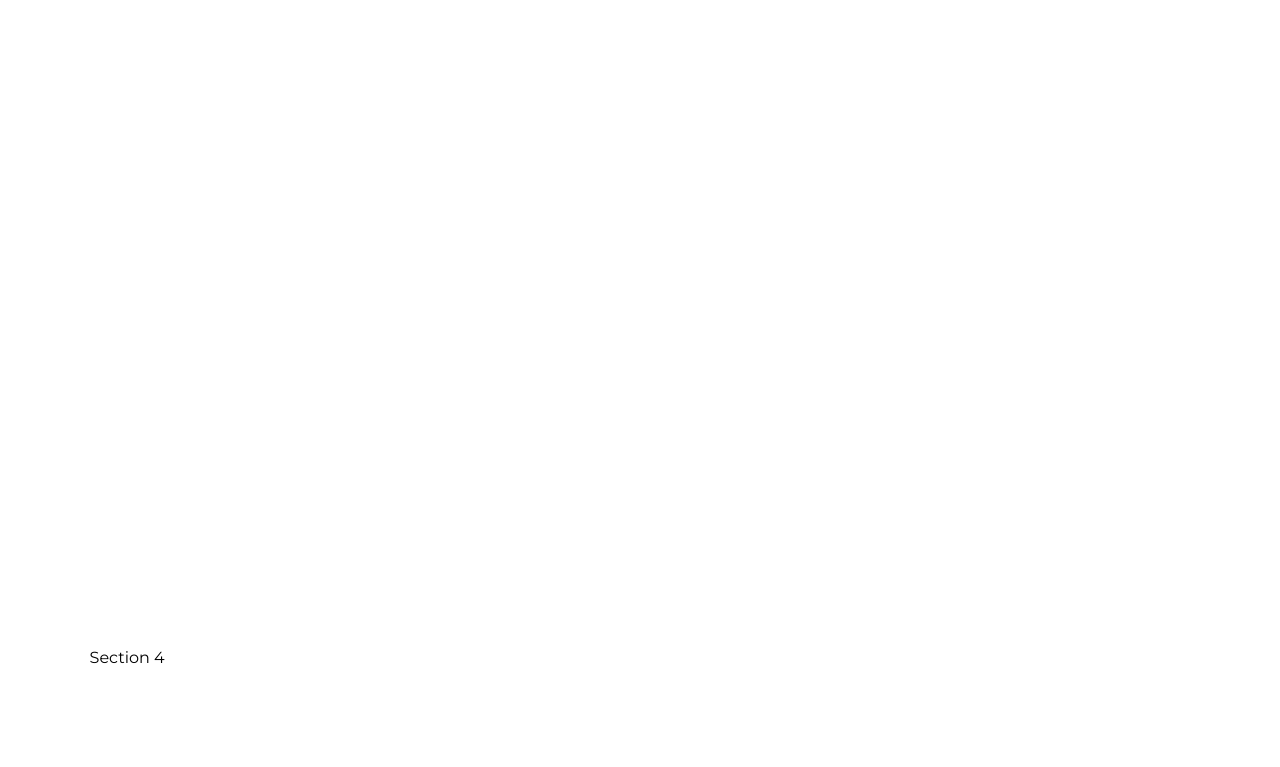
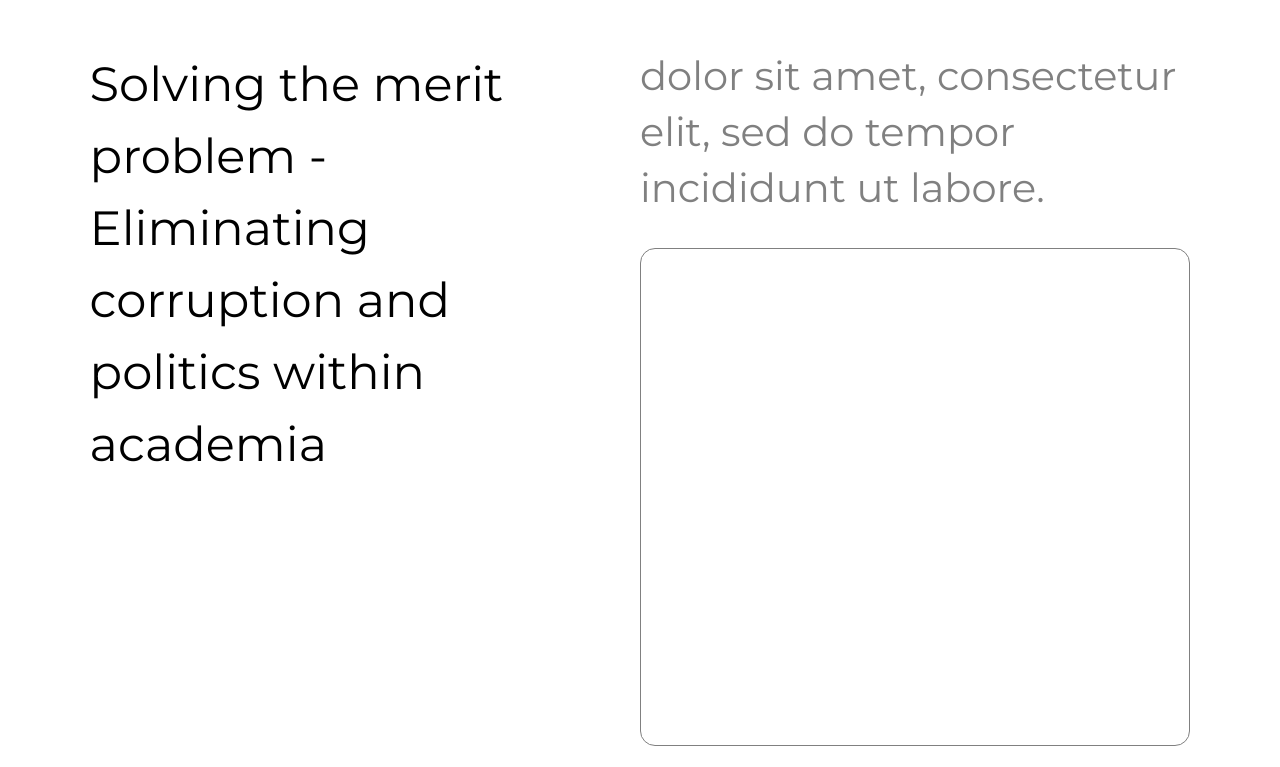
Before and after one commit to christinapan98/liberata, a React (Create React App) app: page / in a window 1280 px wide. Shown: the part 2030-2797 px from the top of the page. Built offline with nearby package versions, Linux system fonts and the light colour scheme.

Commit message:
upload video and expand sections

```diff
--- a/src/App.css
+++ b/src/App.css
@@ -28,6 +28,46 @@
   opacity: 0;
 	transform: translateY(50px);
 	transition: opacity .8s, transform .8s;
+  margin-bottom: 15vh;
+}
+
+.App-problem {
+  margin-bottom: 20vh;
+  height: 100vh;
+}
+
+.App-problem-header {
+  display: inline-block;
+  line-height: 4.5rem;
+  font-size: 3rem;
+  width: 45%;
+}
+
+.sticky {
+  position: sticky;
+  top: 12vh;
+}
+
+.App-problem-body {
+  width: 50%;
+  height: inherit;
+  display: flex;
+  flex-direction: column;
+  float: right;
+}
+
+.App-problem-body > div:first-child {
+  line-height: 3.5rem;
+  font-size: 2.5rem;
+  color: gray;
+}
+
+.App-problem-body > div:nth-child(2) {
+  padding: 10vw;
+  height: 30vh;
+  border-radius: 15px;
+  margin-top: 4vh;
+  border: 1px solid gray;
 }
 
 #section-one {
--- a/src/App.tsx
+++ b/src/App.tsx
@@ -1,8 +1,13 @@
-import React, {useEffect} from 'react';
+import React, {useEffect, useRef, useState} from 'react';
 import './App.css';
 import Header from './components/Header';
+import SectionOneVideo from './videos/Liberata_Section_One.mp4';
+import ReactPlayer from 'react-player/lazy';
 
 function App() {
+  const sectionOneRef = useRef(null);
+  const [isSectionOnePlaying, setSectionOnePlaying] = useState(false);
+
   useEffect(() => {
     const sectionItems = document.getElementsByClassName("App-section");
     const observerCallback = (entries: any[]) => {
@@ -25,17 +30,64 @@ function App() {
       <div className="Header-accent"></div>
       <Header/>
       <div className="App-body">
+        {/* Hook and overview */}
         <div className="App-section" id="section-one">
           dolor sit amet, consectetur elit, sed do tempor incididunt ut labore.
         </div>
-        <div className="App-section" id="section-two">
-          Section 2
+
+        <div className="App-section">
+          <ReactPlayer
+            url={SectionOneVideo}
+            playing={isSectionOnePlaying}
+            autoPlay={true}
+            controls={true}
+            width="1000"
+            height="500"
+          ></ReactPlayer>
         </div>
+
+        {/* Three problems */}
+        <div className="App-section App-problem" id="section-two">
+          <div className="App-problem-header sticky">Solving the merit problem - Eliminating corruption and politics within academia</div>
+          <div className="App-problem-body">
+            <div>
+              dolor sit amet, consectetur elit, sed do tempor incididunt ut labore.
+            </div>
+            <div>
+
+            </div>
+          </div>
+        </div>
+
+        <div className="App-section App-problem">
+          <div className="App-problem-header sticky">Solving the economic problem - Eliminating reward mismatch</div>
+          <div className="App-problem-body">
+            <div>
+              dolor sit amet, consectetur elit, sed do tempor incididunt ut labore.
+            </div>
+            <div>
+
+            </div>
+          </div>
+        </div>
+
+        <div className="App-section App-problem">
+          <div className="App-problem-header sticky">Solving the trust problem - Targeting the replication crisis</div>
+          <div className="App-problem-body">
+            <div>
+              dolor sit amet, consectetur elit, sed do tempor incididunt ut labore.
+            </div>
+            <div>
+
+            </div>
+          </div>
+        </div>
+
         <div className="App-section" id="section-three">
-          Section 3
+          Video Playlist
         </div>
         <div className="App-section" id="section-four">
-          Section 4
+          FAQ
         </div>
       </div>
     </div>
--- a/src/components/Header.css
+++ b/src/components/Header.css
@@ -1,5 +1,5 @@
 .Header-wrapper {
-  width: 100vw;
+  /* width: 100vw; */
   display: flex;
   flex-direction: column;
   align-items: center;
--- a/src/global.css
+++ b/src/global.css
@@ -16,6 +16,7 @@ html {
 body {
   font-family: 'Montserrat', sans-serif;
   font-weight: 400;
+  overflow-x: hidden;
 }
 
 a {
--- /dev/null
+++ b/src/types/index.d.ts
@@ -0,0 +1 @@
+declare module '*.mp4';
```
Also changed, not shown: tsconfig.json (+3 -4 lines), 1 other file (tests, documents, lock files or other folders).
